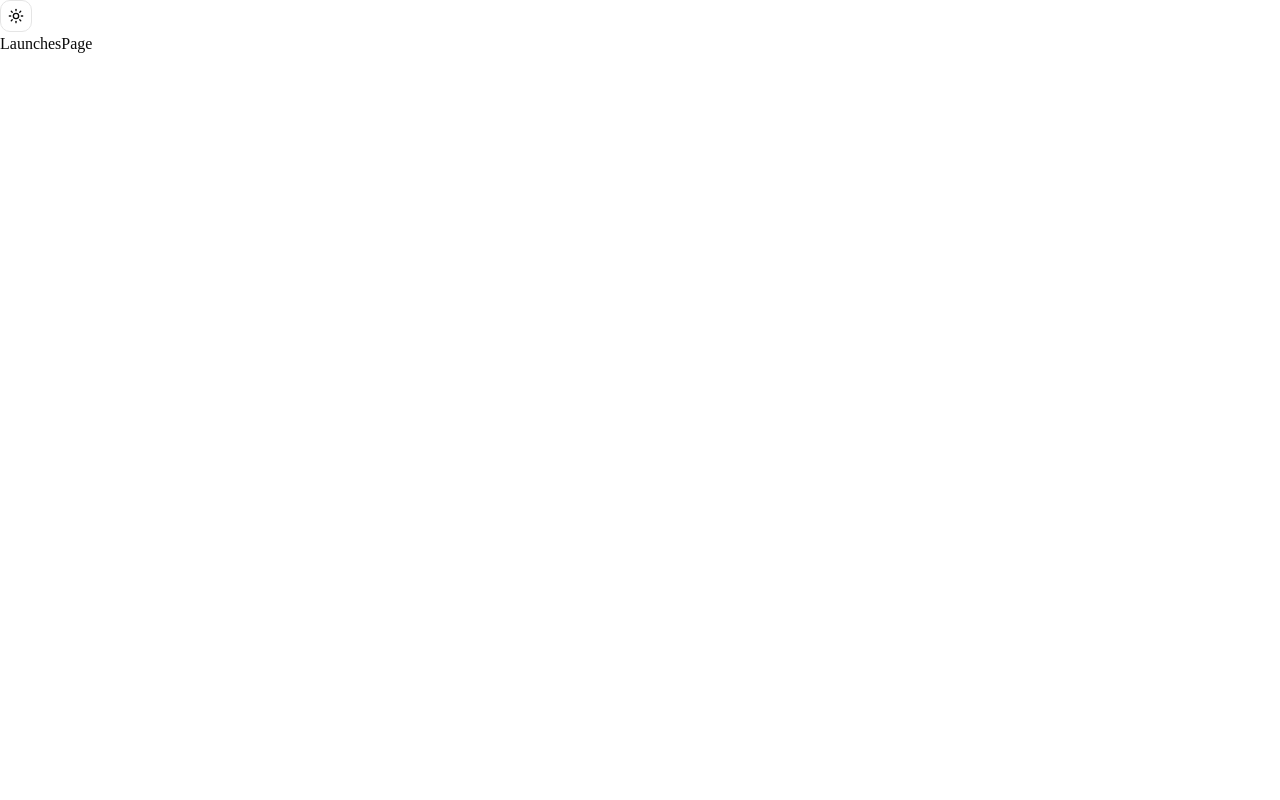
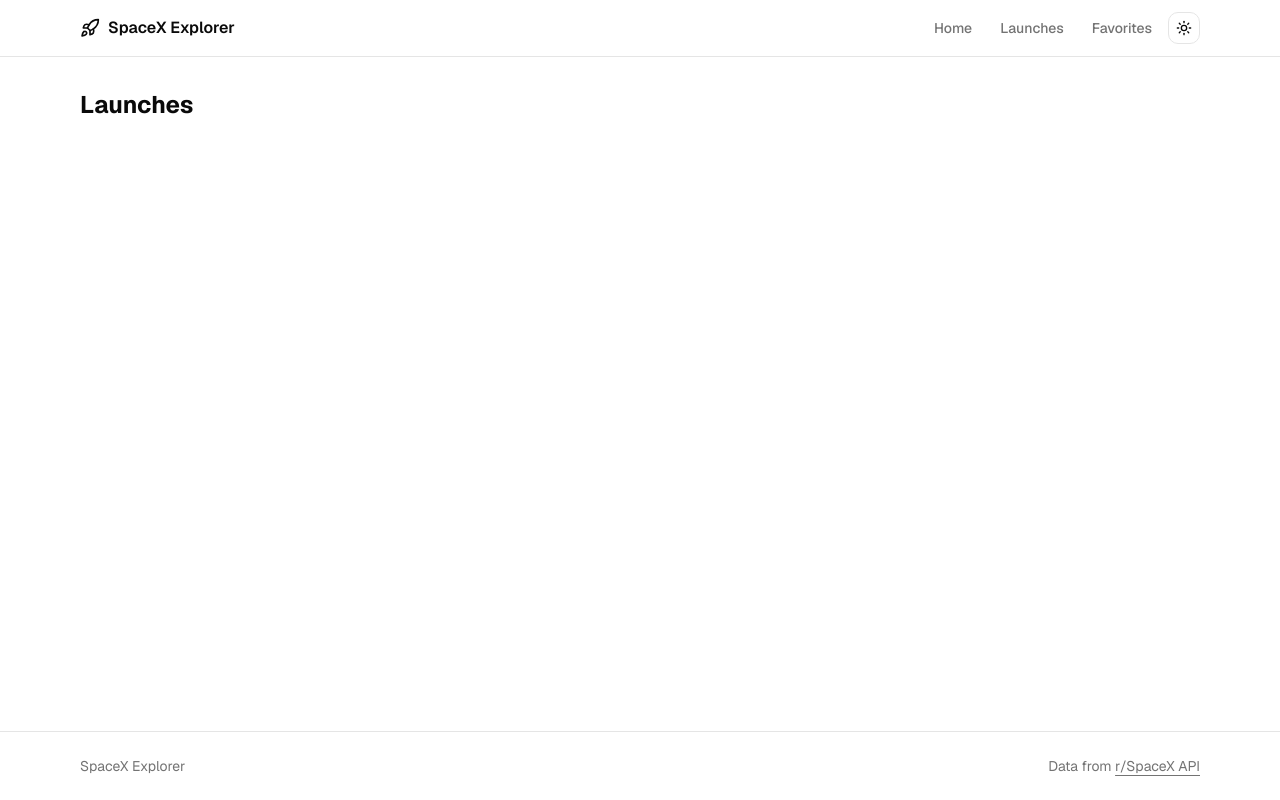
Before and after one commit to M-Bekheet/SpaceX-Explorer, a Next.js app: page /launches in a window 1280 px wide. Built offline with nearby package versions, Linux system fonts and the light colour scheme; no server answers.

Commit message:
add basic layout & home content

```diff
--- a/src/app/globals.css
+++ b/src/app/globals.css
@@ -7,9 +7,9 @@
 @theme inline {
   --color-background: var(--background);
   --color-foreground: var(--foreground);
-  --font-sans: var(--font-sans);
+  --font-sans: var(--font-geist-sans);
   --font-mono: var(--font-geist-mono);
-  --font-heading: var(--font-sans);
+  --font-heading: var(--font-geist-sans);
   --color-sidebar-ring: var(--sidebar-ring);
   --color-sidebar-border: var(--sidebar-border);
   --color-sidebar-accent-foreground: var(--sidebar-accent-foreground);
--- a/src/app/launches/page.tsx
+++ b/src/app/launches/page.tsx
@@ -1,12 +1,7 @@
-import { ModeToggle } from "@/components/ui/mode-toggle";
-
 export default function LaunchesPage() {
   return (
-    <div>
-      <ModeToggle />
-      <h1>
-        LaunchesPage
-      </h1>
+    <div className="mx-auto max-w-6xl px-4 py-8">
+      <h1 className="text-2xl font-bold">Launches</h1>
     </div>
-  )
+  );
 }
--- a/src/app/layout.tsx
+++ b/src/app/layout.tsx
@@ -1,8 +1,10 @@
 import type { Metadata } from "next";
 import { Geist, Geist_Mono } from "next/font/google";
 import { QueryProvider } from "@/providers/QueryProvider";
+import { ThemeProvider } from "@/providers/ThemeProvider";
+import { Navbar } from "@/components/layout/Navbar";
+import { Footer } from "@/components/layout/Footer";
 import "./globals.css";
-import { ThemeProvider } from "@/providers/ThemeProvider";
 
 const geistSans = Geist({
   variable: "--font-geist-sans",
@@ -38,7 +40,9 @@ export default function RootLayout({
             enableSystem
             disableTransitionOnChange
           >
-            {children}
+            <Navbar />
+            <main className="flex-1">{children}</main>
+            <Footer />
           </ThemeProvider>
         </QueryProvider>
       </body>
--- a/src/app/page.tsx
+++ b/src/app/page.tsx
@@ -1,5 +1,28 @@
-import { redirect } from "next/navigation";
+import Link from "next/link";
+import { Rocket } from "lucide-react";
+import { Button } from "@/components/ui/button";
 
 export default function Home() {
-  redirect("/launches");
+  return (
+    <div className="flex flex-1 flex-col items-center justify-center gap-8 px-4 py-24 text-center">
+      <div className="flex size-20 items-center justify-center rounded-2xl bg-primary/10">
+        <Rocket className="size-10 text-primary" />
+      </div>
+
+      <div className="space-y-3">
+        <h1 className="text-4xl font-bold tracking-tight sm:text-5xl">
+          SpaceX Explorer
+        </h1>
+        <p className="mx-auto max-w-md text-lg text-muted-foreground">
+          Browse launches, rockets, and launchpads using the SpaceX API.
+        </p>
+      </div>
+
+      <div className="flex gap-3">
+        <Button asChild size="lg">
+          <Link href="/launches">Explore Launches</Link>
+        </Button>
+      </div>
+    </div>
+  );
 }
--- a/src/components/layout/Footer.tsx
+++ b/src/components/layout/Footer.tsx
@@ -1,3 +1,20 @@
 export function Footer() {
-  return <footer>Footer</footer>;
+  return (
+    <footer className="border-t py-6">
+      <div className="mx-auto flex max-w-6xl items-center justify-between px-4 text-sm text-muted-foreground">
+        <p>SpaceX Explorer</p>
+        <p>
+          Data from{" "}
+          <a
+            href="https://github.com/r-spacex/SpaceX-API"
+            target="_blank"
+            rel="noopener noreferrer"
+            className="underline underline-offset-4 transition-colors hover:text-foreground"
+          >
+            r/SpaceX API
+          </a>
+        </p>
+      </div>
+    </footer>
+  );
 }
--- a/src/components/layout/Navbar.tsx
+++ b/src/components/layout/Navbar.tsx
@@ -1,3 +1,40 @@
+"use client";
+
+import Link from "next/link";
+import { Rocket } from "lucide-react";
+import { ModeToggle } from "@/components/ui/mode-toggle";
+
+const navLinks = [
+  { href: "/", label: "Home" },
+  { href: "/launches", label: "Launches" },
+  { href: "/favorites", label: "Favorites" },
+];
+
 export function Navbar() {
-  return <nav>Navbar</nav>;
+  return (
+    <header className="sticky top-0 z-50 w-full border-b bg-background/95 backdrop-blur supports-[backdrop-filter]:bg-background/60">
+      <nav className="mx-auto flex h-14 max-w-6xl items-center justify-between px-4">
+        <Link
+          href="/"
+          className="flex items-center gap-2 font-semibold transition-colors hover:text-foreground/80"
+        >
+          <Rocket className="size-5" />
+          <span>SpaceX Explorer</span>
+        </Link>
+
+        <div className="flex items-center gap-1">
+          {navLinks.map((link) => (
+            <Link
+              key={link.href}
+              href={link.href}
+              className="rounded-md px-3 py-1.5 text-sm font-medium text-muted-foreground transition-colors hover:bg-accent hover:text-accent-foreground"
+            >
+              {link.label}
+            </Link>
+          ))}
+          <ModeToggle />
+        </div>
+      </nav>
+    </header>
+  );
 }
```
Also changed, not shown: 1 other file (tests, documents, lock files or other folders).
